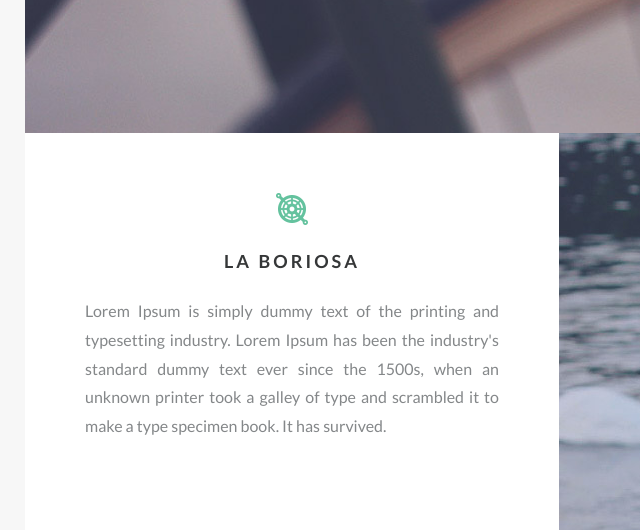
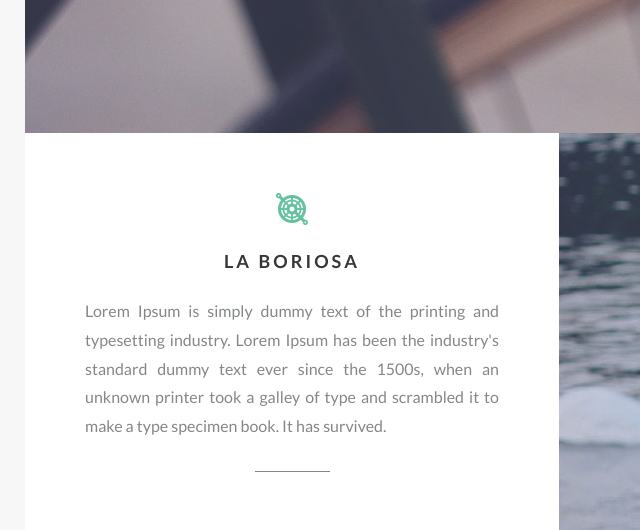
Before and after one commit to CrazyNoodl/bikeProject, a website: page index.html in a window 1280 px wide. Shown: the part 1760-2290 px from the top of the page, 0-640 px from the left. Drawn offline with Linux system fonts and the light colour scheme.

Commit message:
section work
add pseudo

```diff
--- a/scss/work.scss
+++ b/scss/work.scss
@@ -36,7 +36,21 @@
 }
 
 .work_box {
-padding: 60px;
+    padding: 60px;
+    position: relative;
+    flex-grow: 1;
+
+    &:after {
+        position: absolute;
+        bottom: -2%;
+        left: 48%;
+        content: "";
+        display: block;
+        height: 20px;
+        width: 20px;
+        background-color: #fff;
+        transform: rotate(45deg);
+    }
 }
 
 .work__icon {
@@ -49,4 +63,15 @@
 
 .work__text {
     text-align: justify;
+
+    &:after {
+        content: "";
+        display: block;
+        margin: 30px auto 0;
+        height: 1px;
+        width: 75px;
+        background-color: $main-color;
+    }
 }
+
+.work__pic {}
```
Also changed, not shown: css/style.css, 1 other file.
